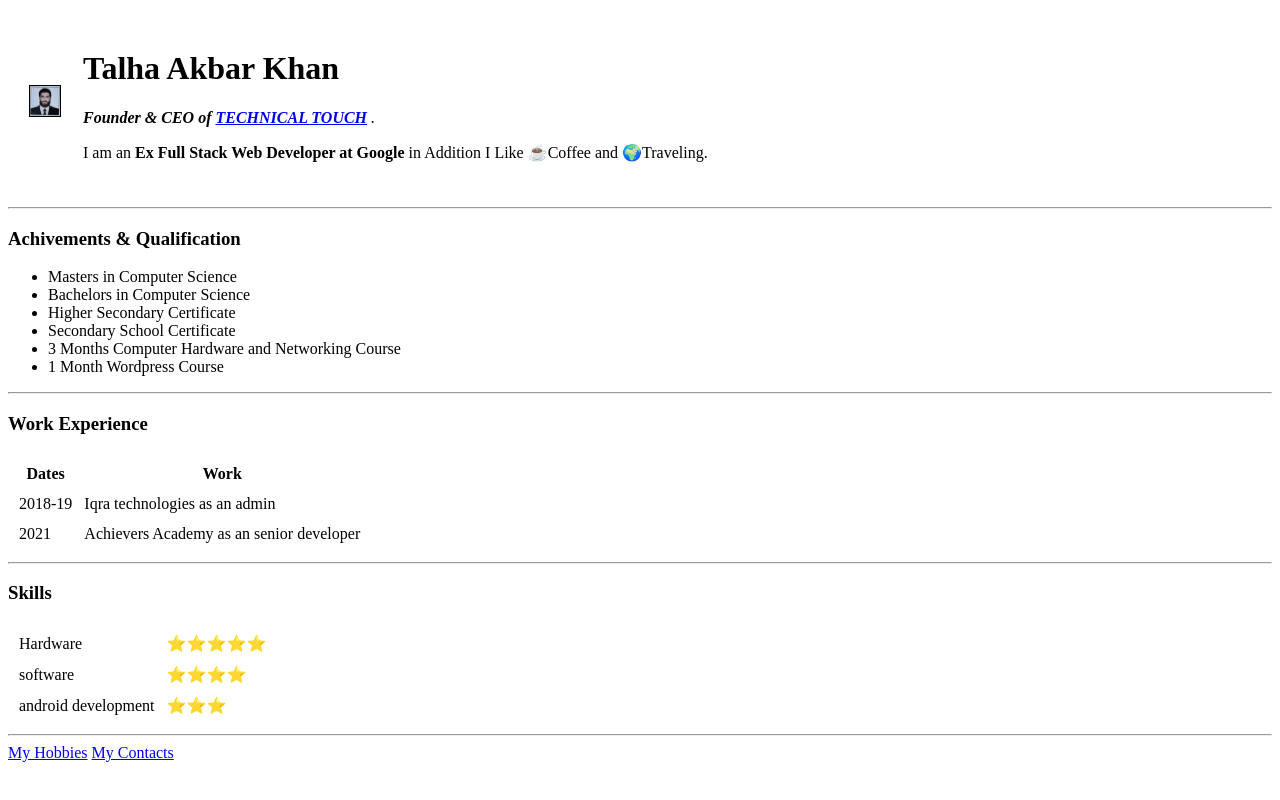
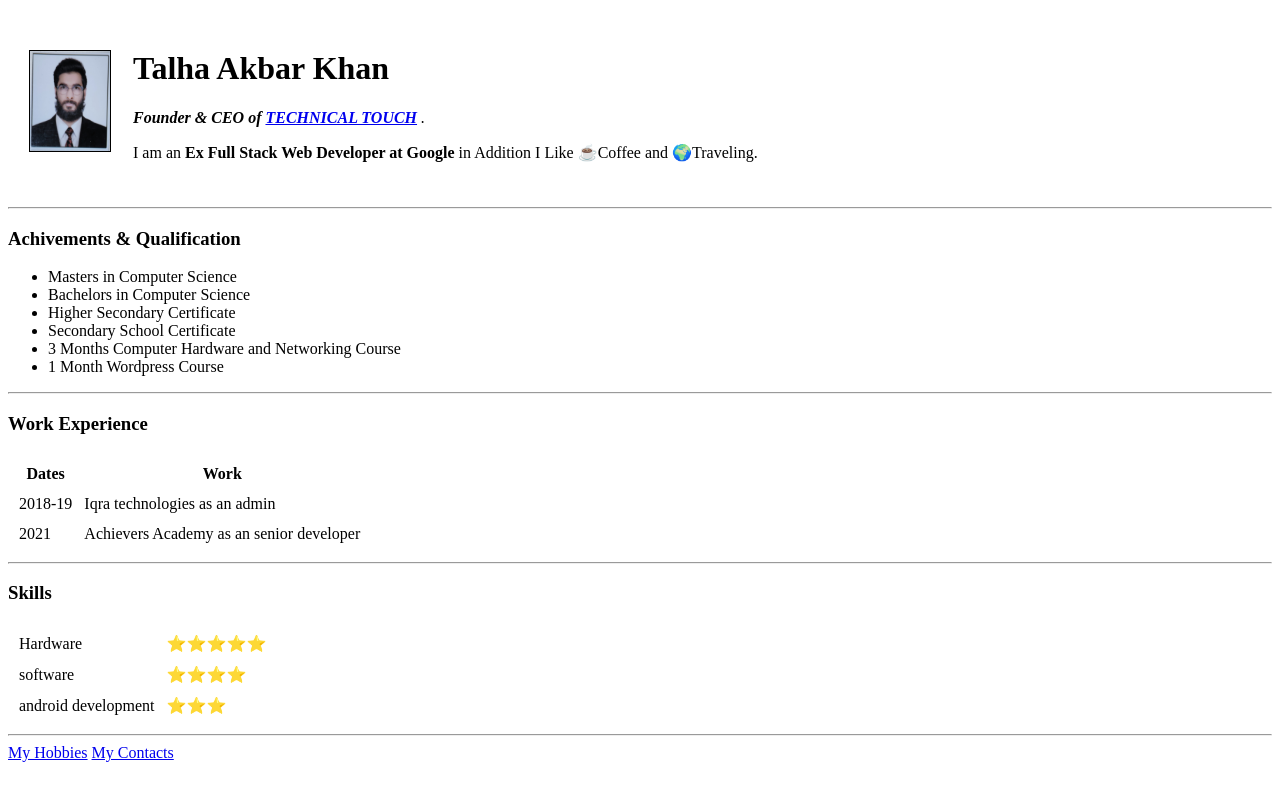
Before and after one commit to talhakhan21/cv, a plain HTML site: page index.html in a window 1280 px wide. Drawn offline with Linux system fonts and the light colour scheme.

Commit message:
Update index.html

```diff
--- a/index.html
+++ b/index.html
@@ -9,7 +9,7 @@
 <body>
   <table cellspacing="20">
     <tr>
-      <td> <img src="IMG_20220206_165843.jpg" border="1" height="30" width="30"></td>
+      <td> <img src="IMG_20220206_165843.jpg" border="1" height="100" width="80"></td>
       <td>
         <h1>Talha Akbar Khan</h1>
         <p><em><strong> Founder & CEO of </strong><strong> <a href="https://www.youtube.com/channel/UCh8xh8vm0ysxEPlG2-6sfcQ" target="_blank">TECHNICAL TOUCH</a> </strong>.</em></p>
```
